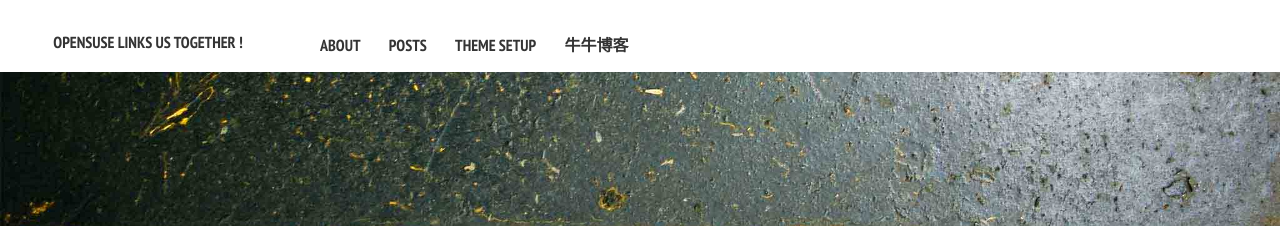
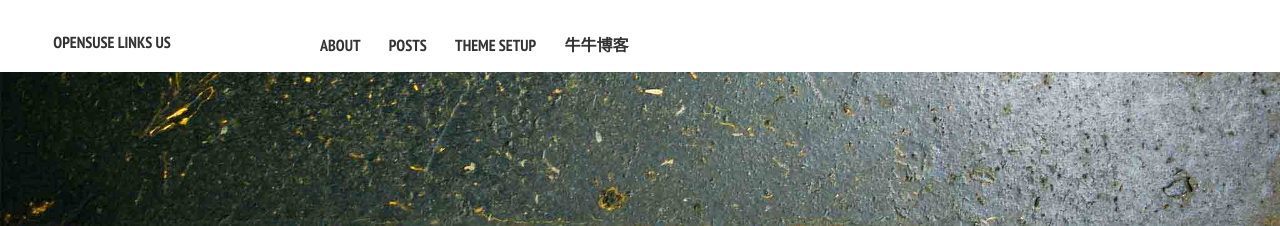
Before and after one commit to bruceinside/bruceinside.github.io, a Jekyll site: the page built from index.md, in a window 1280 px wide. Shown: the top 226 px of the page. Built offline with Jekyll 4.4.1, drawn with Linux system fonts in a browser that asks for light colours; nearby versions of some CDN libraries.

Commit message:
change site title..........

```diff
--- a/_config.yml
+++ b/_config.yml
@@ -1,5 +1,5 @@
 # baseurl:          "/"
-title:            openSUSE links us together !
+title:            openSUSE links us
 description:      stuffs about openSUSE and Java
 # Your site's domain goes here. Leave localhost server or blank when working locally.
 url:              http://suselinks.us
```
